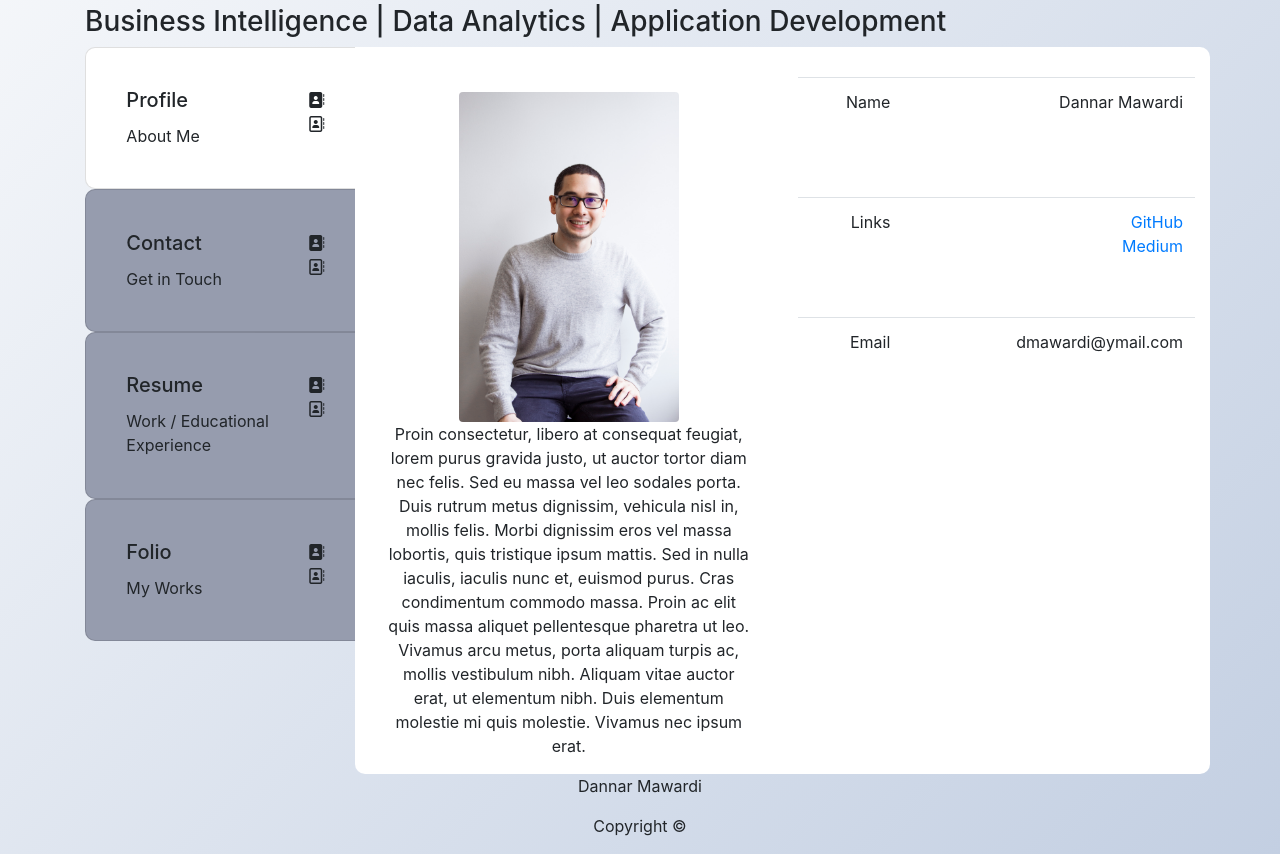
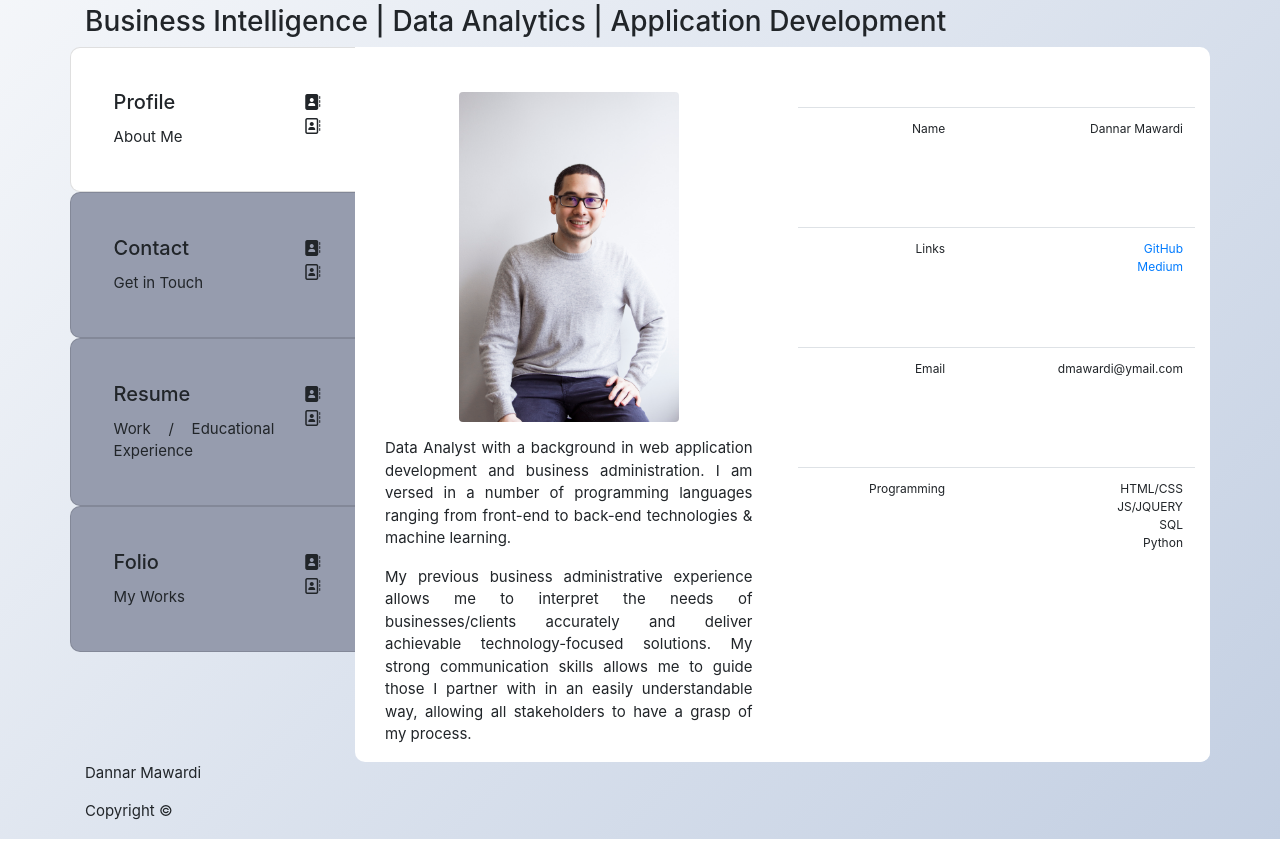
Before and after one commit to dmawardi/dannarmawardi.github.io, a plain HTML site: page index.html in a window 1280 px wide. Shown: the part 51-905 px from the top of the page. Drawn offline with nearby package versions, Linux system fonts and the light colour scheme.

Commit message:
Added responsiveness, smaller text, Linkedin Info

```diff
--- a/assets/css/style.css
+++ b/assets/css/style.css
@@ -3,9 +3,15 @@ body {
     height: 100%;
 }
 
+body p {
+    text-align: justify;
+    font-size: 15px;
+}
+
 .contentSection {
     background-color: #FFFFFF;
-    border-radius: 0 10px 10px 10px;
+    border-radius: 10px 10px 10px 10px;
+
     padding-top: 30px;
 }
 
@@ -17,6 +23,8 @@ body {
 /* Nav and card CSS */
 .navColumn {
     padding-right: 0;
+    padding-left: 0;
+
 }
 
 nav .card {
@@ -55,4 +63,29 @@ footer {
 .profilePicture {
     max-width: 60%;
     margin-top: 15px;
+    margin-bottom: 15px;
 }
+
+/* Media Queries */
+/* @media (min-width: 576px) {
+
+} */
+
+@media (min-width: 768px) {
+.contentSection {
+    font-size: 12px;
+    border-radius: 0 10px 10px 10px;
+
+}
+
+ }
+/*
+// Large devices (desktops, 992px and up)
+@media (min-width: 992px) {
+
+ }
+
+// Extra large devices (large desktops, 1200px and up)
+@media (min-width: 1200px) {
+
+ } */
--- a/index.html
+++ b/index.html
@@ -141,27 +141,13 @@
                             <article>
                                 <img src="assets/images/profile_pic.jpg" alt="Profile Picture"
                                     class="img-fluid rounded profilePicture mx-auto">
-                                <p>Proin consectetur, libero at consequat feugiat, lorem purus gravida justo, ut auctor
-                                    tortor
-                                    diam
-                                    nec
-                                    felis. Sed eu massa vel leo sodales porta. Duis rutrum metus dignissim, vehicula
-                                    nisl in,
-                                    mollis
-                                    felis.
-                                    Morbi dignissim eros vel massa lobortis, quis tristique ipsum mattis. Sed in nulla
-                                    iaculis,
-                                    iaculis
-                                    nunc
-                                    et, euismod purus. Cras condimentum commodo massa. Proin ac elit quis massa aliquet
-                                    pellentesque
-                                    pharetra ut leo. Vivamus arcu metus, porta aliquam turpis ac, mollis vestibulum
-                                    nibh.
-                                    Aliquam
-                                    vitae
-                                    auctor erat, ut elementum nibh. Duis elementum molestie mi quis molestie. Vivamus
-                                    nec ipsum
-                                    erat.
+                                <p>Data Analyst with a background in web application development and business
+                                    administration. I am versed in a number of programming languages ranging from
+                                    front-end to back-end technologies & machine learning.</p>
+                                    <p>My previous business administrative experience allows me to interpret the needs of
+                                    businesses/clients accurately and deliver achievable technology-focused solutions.
+                                    My strong communication skills allows me to guide those I partner with in an easily
+                                    understandable way, allowing all stakeholders to have a grasp of my process.
                                 </p>
                             </article>
                         </div>
@@ -170,7 +156,7 @@
                     </div>
 
                     <!-- Details Column -->
-                    <div class="col-12 col-md-6 contentSection2">
+                    <div class="col-12 col-md-6 contentSection">
                         <div class="container-fluidtable-responsive justify-content-end">
                             <table class="table">
                                 <tbody>
@@ -180,7 +166,7 @@
                                     </tr>
                                     <tr>
                                         <th scope="row">Links</th>
-                                        <td><a href='https://dmawardi@github.io'>GitHub</a>
+                                        <td><a href='https://www.github.com/dmawardi'>GitHub</a>
                                             <br />
                                             <a href="https://medium.com/@dmawardi">Medium</a></td>
 
@@ -188,6 +174,19 @@
                                     <tr>
                                         <th scope="row">Email</th>
                                         <td>dmawardi@ymail.com</td>
+                                    </tr>
+
+                                    <tr>
+                                        <th scope="row">Programming</th>
+                                        <td>
+                                            <ul>
+                                                <li>HTML/CSS</li>
+                                                <li>JS/JQUERY</li>
+                                                <li>SQL</li>
+                                                <li>Python</li>
+
+                                            </ul>
+                                        </td>
                                     </tr>
 
                                 </tbody>
@@ -204,7 +203,7 @@
 
         <!-- Footer  -->
         <footer>
-            <div class="row footer">
+            <div class="row">
                 <div class="col-12">
 
                     <div class="row">
```
